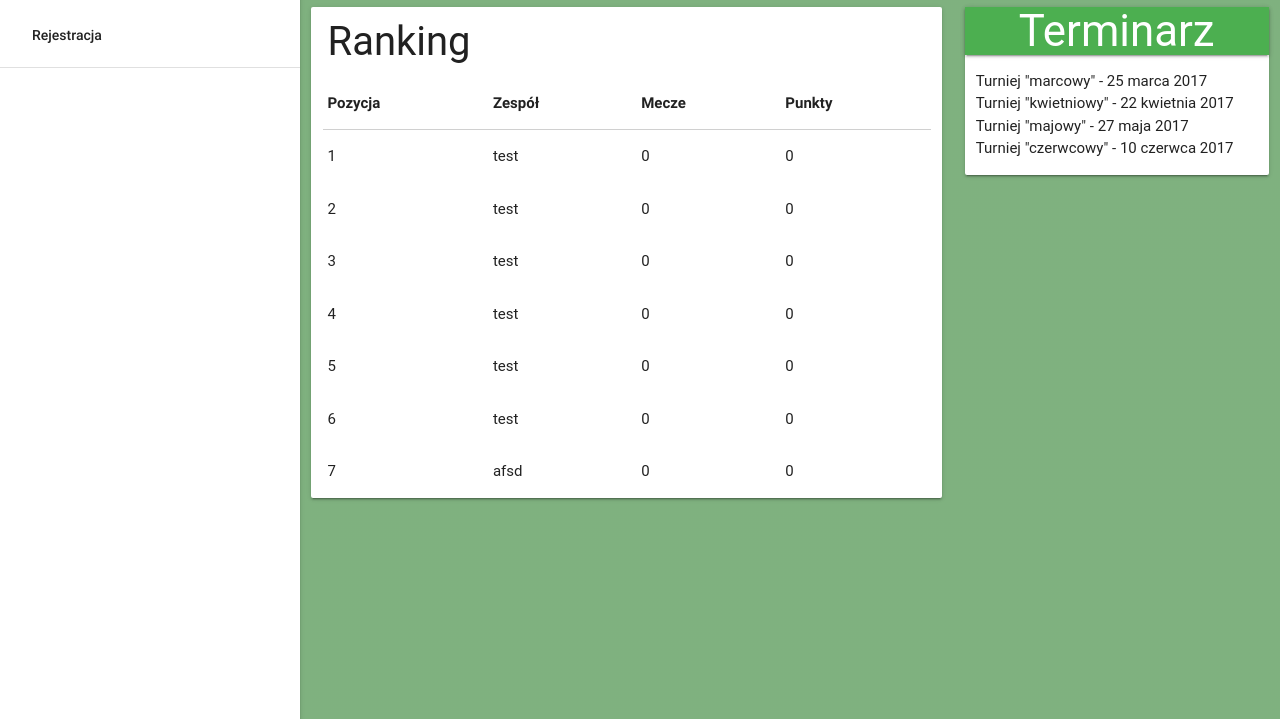
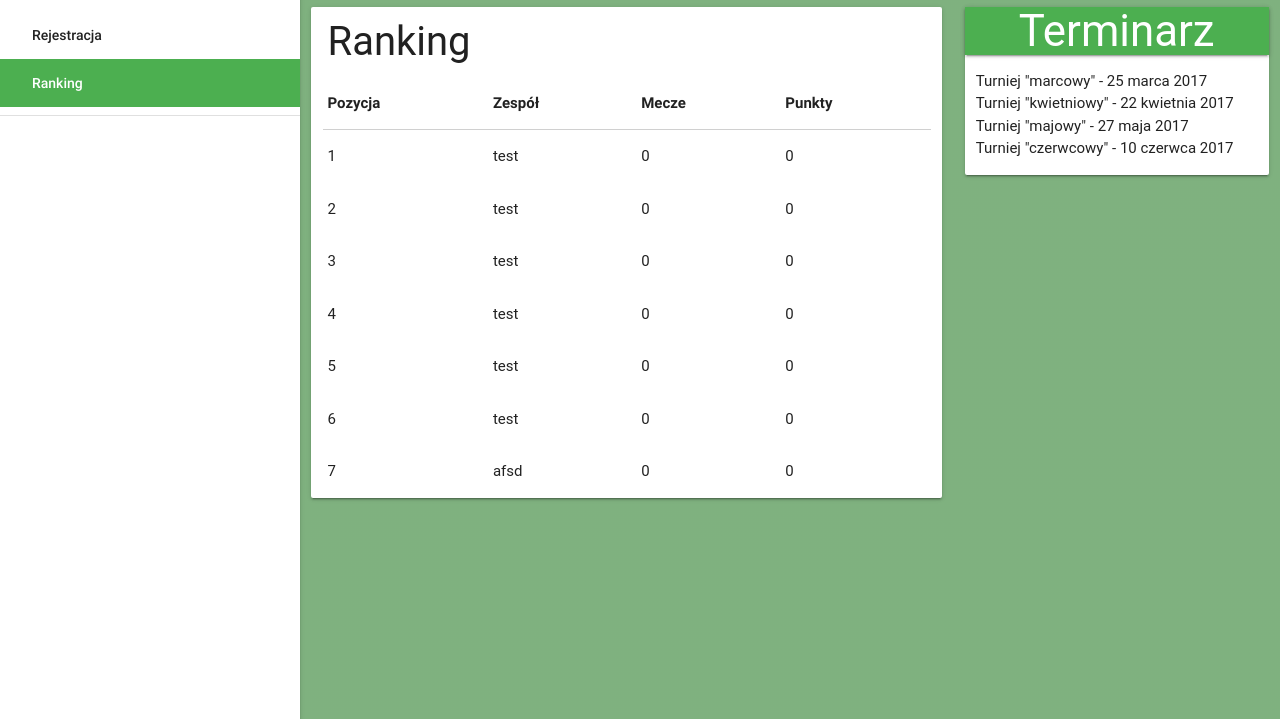
Before and after one commit to mRokita/StaszicVolley, a Django app: page /ranking/ in a window 1280 px wide. Shown: the part 201-920 px from the top of the page. Run offline with Django 3.2, Linux system fonts and the light colour scheme; data comes from the database, SQL or seed files in the repository; data that the repository does not hold is empty; some libraries are stand-ins or nearby versions; some web fonts are replaced.

Commit message:
Ranking w menu

```diff
--- a/templates/menu.html
+++ b/templates/menu.html
@@ -1,3 +1,4 @@
 <li><a href="/" class="waves-effect {% if activities_active %}green white-text{% endif%}">Aktualności</a></li>
 <li><a href="/rules" class="waves-effect {% if rules_active %}green white-text{% endif%}">Regulamin</a></li>
 <li><a href="/register" class="waves-effect {% if register_active %}green white-text{% endif%}">Rejestracja</a></li>
+<li><a href="/ranking" class="waves-effect {% if ranking_active %}green white-text{% endif%}">Ranking</a></li>
--- a/volley/views.py
+++ b/volley/views.py
@@ -37,7 +37,8 @@ class RankingView(TemplateView):
 
     def get_context_data(self, **kwargs):
         context = super(RankingView, self).get_context_data(**kwargs)
-        context['teams'] = sorted(list(Team.objects.filter(verified=True)), key=lambda x: x.get_rank())
+        context['teams'] = sorted(list(Team.objects.filter(verified=True)), key=lambda x: -x.get_rank())
+        context['ranking_active'] = True
         return context
 
 
```
